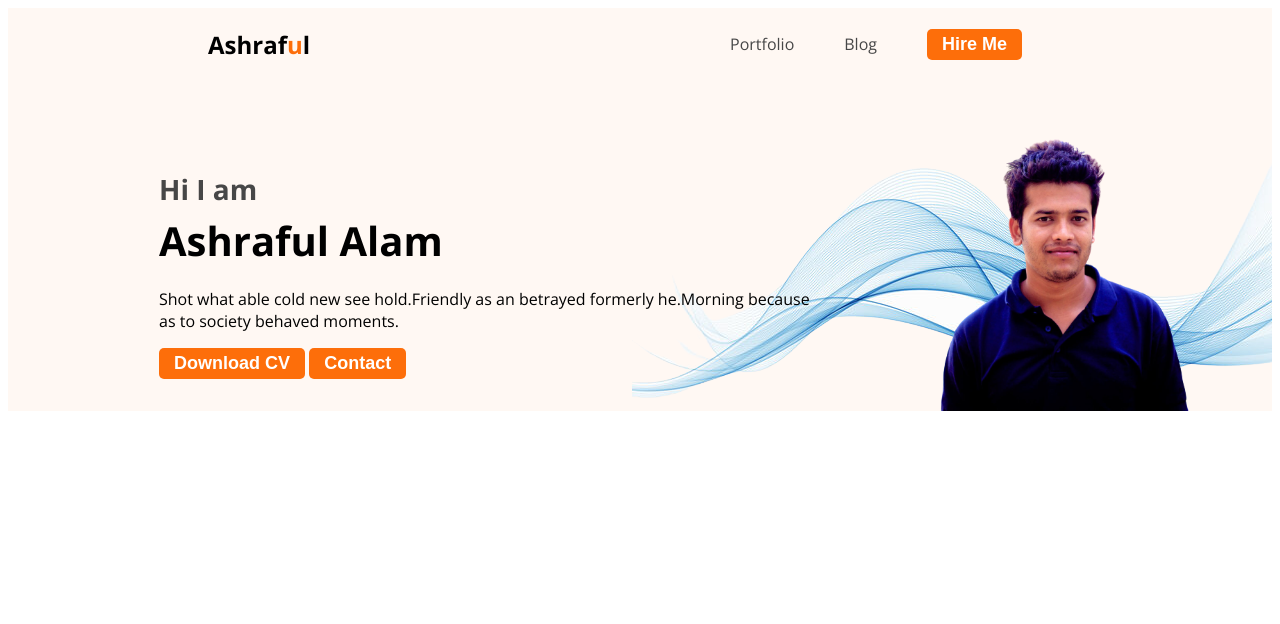
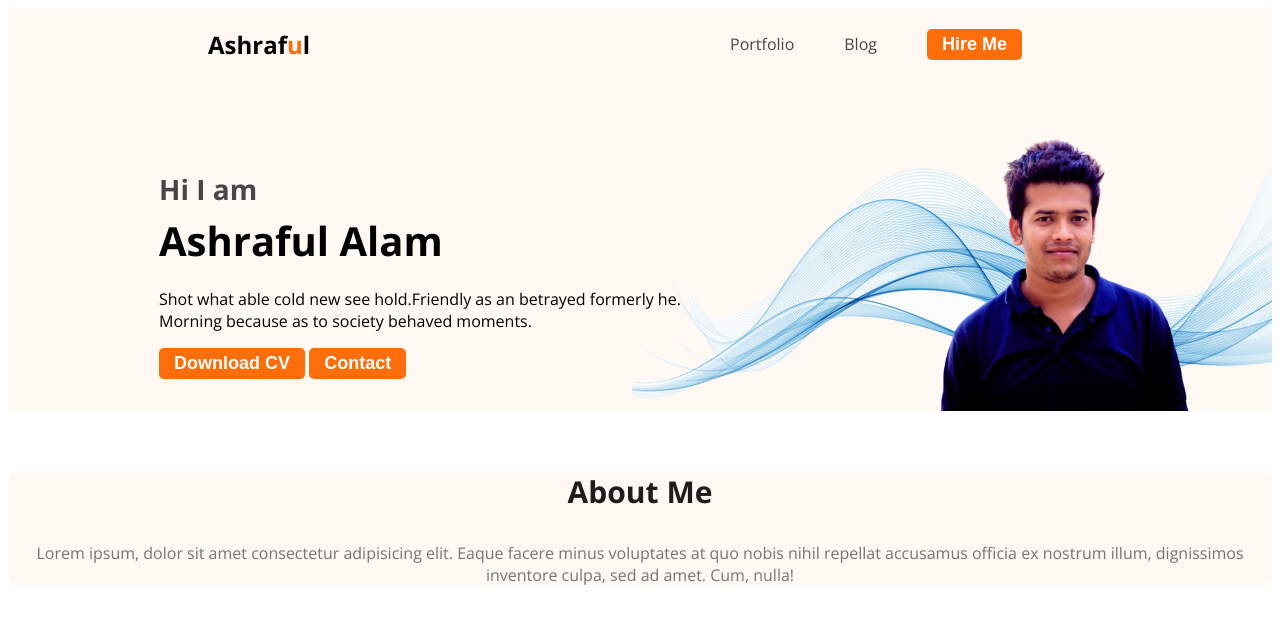
Before and after one commit to Ashraful-alam1184/Developer-Ashraful-Portfolio, a plain HTML site: page index.html in a window 1280 px wide. Drawn offline with nearby package versions, Linux system fonts and the light colour scheme.

Commit message:
about section added

```diff
--- a/index.html
+++ b/index.html
@@ -25,7 +25,7 @@
             <div class="banner-content">
                 <h3 class="banner-gratting">Hi I am</h3>
                 <h1 class="name">Ashraful Alam</h1>
-                <p class="banner-des">Shot what able cold new see hold.Friendly as an betrayed formerly he.Morning because as to society behaved moments.</p>
+                <p class="banner-des">Shot what able cold new see hold.Friendly as an betrayed formerly he. <br> Morning because as to society behaved moments.</p>
                 <button class="btn-primary">Download CV</button>
                 <button class="btn-primary">Contact</button>
             </div>
@@ -34,7 +34,10 @@
 
     </header>
     <main>
-
+        <section class="about">
+            <h3 class="setion-title">About Me</h3>
+            <p class="secton-description">Lorem ipsum, dolor sit amet consectetur adipisicing elit. Eaque facere minus voluptates at quo nobis nihil repellat accusamus officia ex nostrum illum, dignissimos inventore culpa, sed ad amet. Cum, nulla!</p>
+        </section>
     </main>
     <footer>
 
--- a/styles/site.css
+++ b/styles/site.css
@@ -66,3 +66,21 @@ nav a {
     margin-top: 5px;
     margin-bottom: 20px;
 }
+
+.about{
+    /* padding: 130px; */
+    border-radius: 10px;
+    background: #FFF8F3;
+    margin-top: 60px;
+}
+.setion-title{
+    color: #201c1c;
+    text-align: center;
+    font-size: 30px;
+    font-weight: 700;
+}
+.secton-description{
+    color: #757575;
+    text-align: center;
+    font-size: 16px;
+}
```
